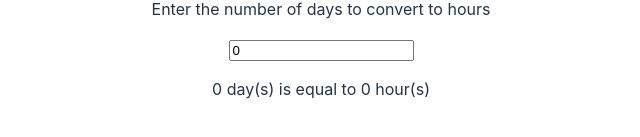
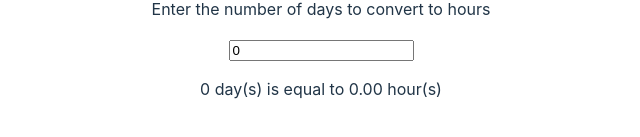
Before and after one commit to ravm/cicd, a React (Vite) app in the folder daystohours/: page / in a window 1280 px wide. Shown: the part 381-518 px from the top of the page, without its empty margins (319-959 px from the left). Built offline with nearby package versions, Linux system fonts and the light colour scheme.

Commit message:
app rounding hours to 2 decimals now

```diff
--- a/daystohours/src/App.jsx
+++ b/daystohours/src/App.jsx
@@ -20,7 +20,7 @@ function App () {
 					onChange={(e) => setCount(e.target.value)}
 				/>
 				<p>
-					{count} day(s) is equal to {daysToHoursConverter(count)} hour(s)
+					{count} day(s) is equal to {daysToHoursConverter(count).toFixed(2)} hour(s)
 				</p>
 			</div>
 		</>
```
